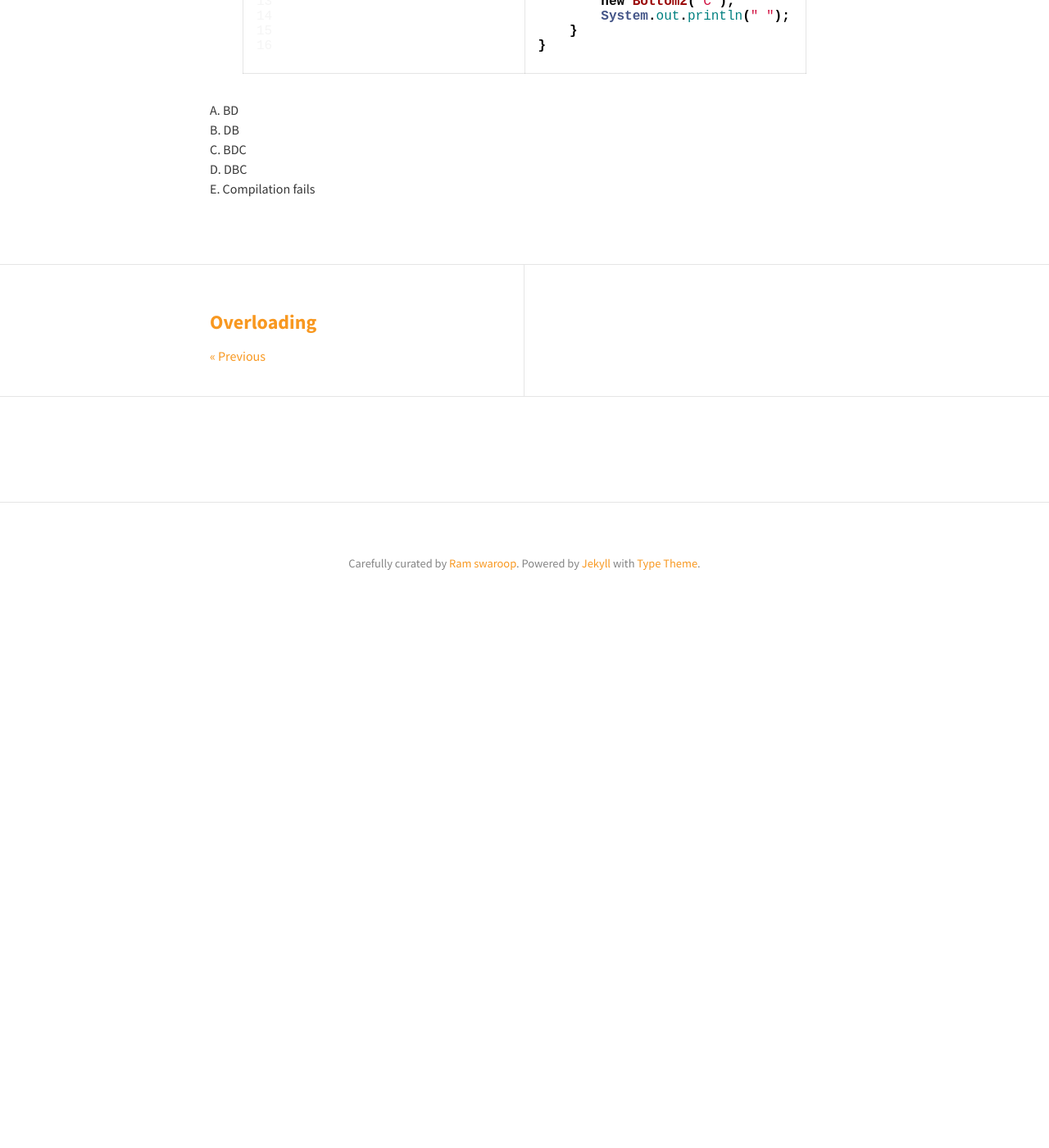
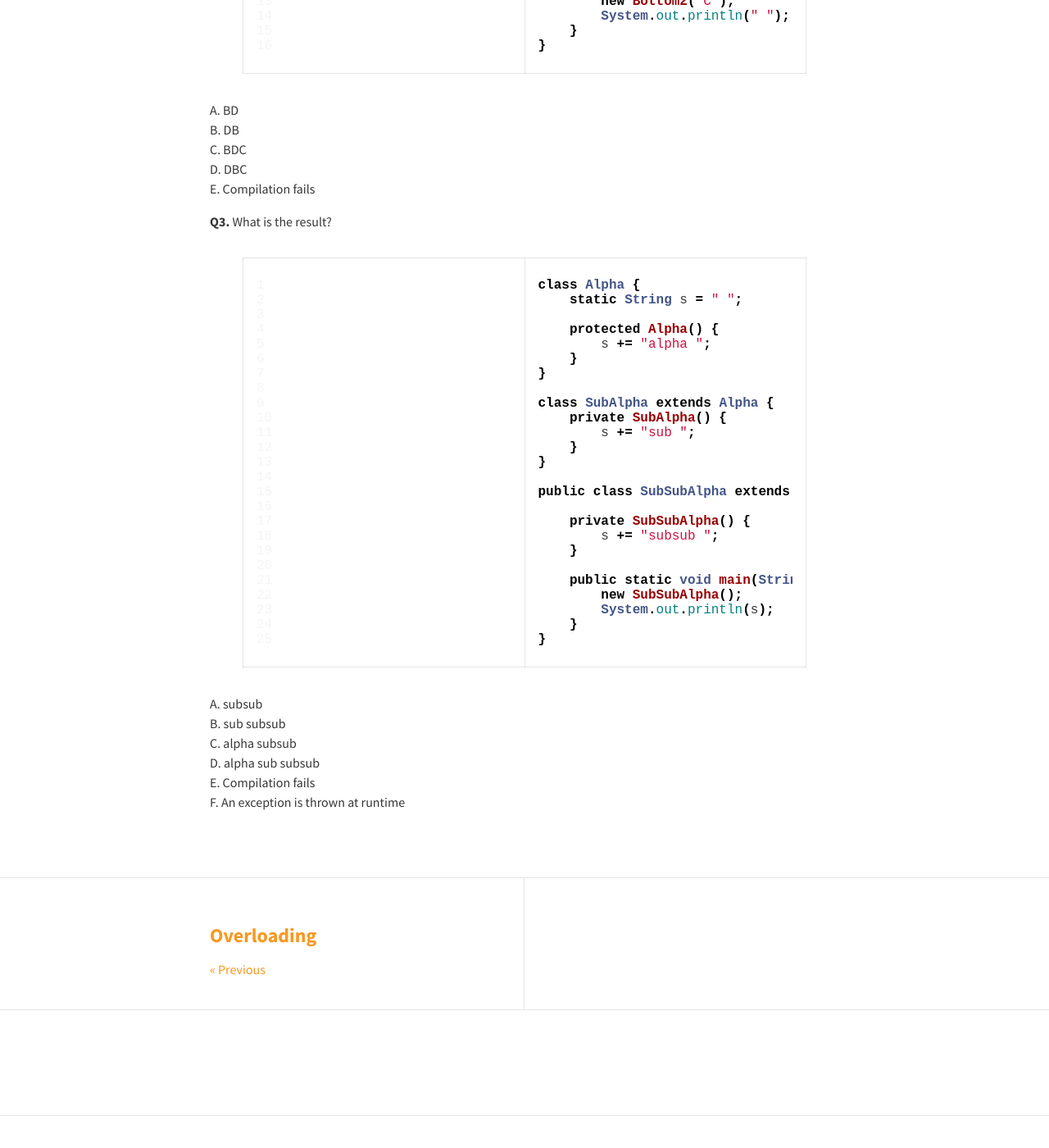
Before and after one commit to rampatra/JavaNotes, a Jekyll site: the page built from _posts/2015-06-30-constructors.md, in a window 1280 px wide and 1400 px high, scrolled down 4841 px. Shown: the whole window at 82% size. Built offline with Jekyll 4.4.1, drawn with Linux system fonts in a browser that asks for light colours; nearby versions of some CDN libraries; comment, search, counter and statistics services are not loaded; before the commit the page ends 5603 px from its top, so only the background shows below that.

Commit message:
constructors: question added

```diff
--- a/_posts/2015-06-30-constructors.md
+++ b/_posts/2015-06-30-constructors.md
@@ -332,3 +332,40 @@ B. DB<br>
 C. BDC<br>
 D. DBC<br>
 E. Compilation fails
+
+__Q3.__ What is the result?
+
+{% highlight java linenos %}
+class Alpha {
+    static String s = " ";
+
+    protected Alpha() {
+        s += "alpha ";
+    }
+}
+
+class SubAlpha extends Alpha {
+    private SubAlpha() {
+        s += "sub ";
+    }
+}
+
+public class SubSubAlpha extends Alpha {
+
+    private SubSubAlpha() {
+        s += "subsub ";
+    }
+
+    public static void main(String[] args) {
+        new SubSubAlpha();
+        System.out.println(s);
+    }
+}
+{% endhighlight %}
+
+A. subsub<br>
+B. sub subsub<br>
+C. alpha subsub<br>
+D. alpha sub subsub<br>
+E. Compilation fails<br>
+F. An exception is thrown at runtime
```
